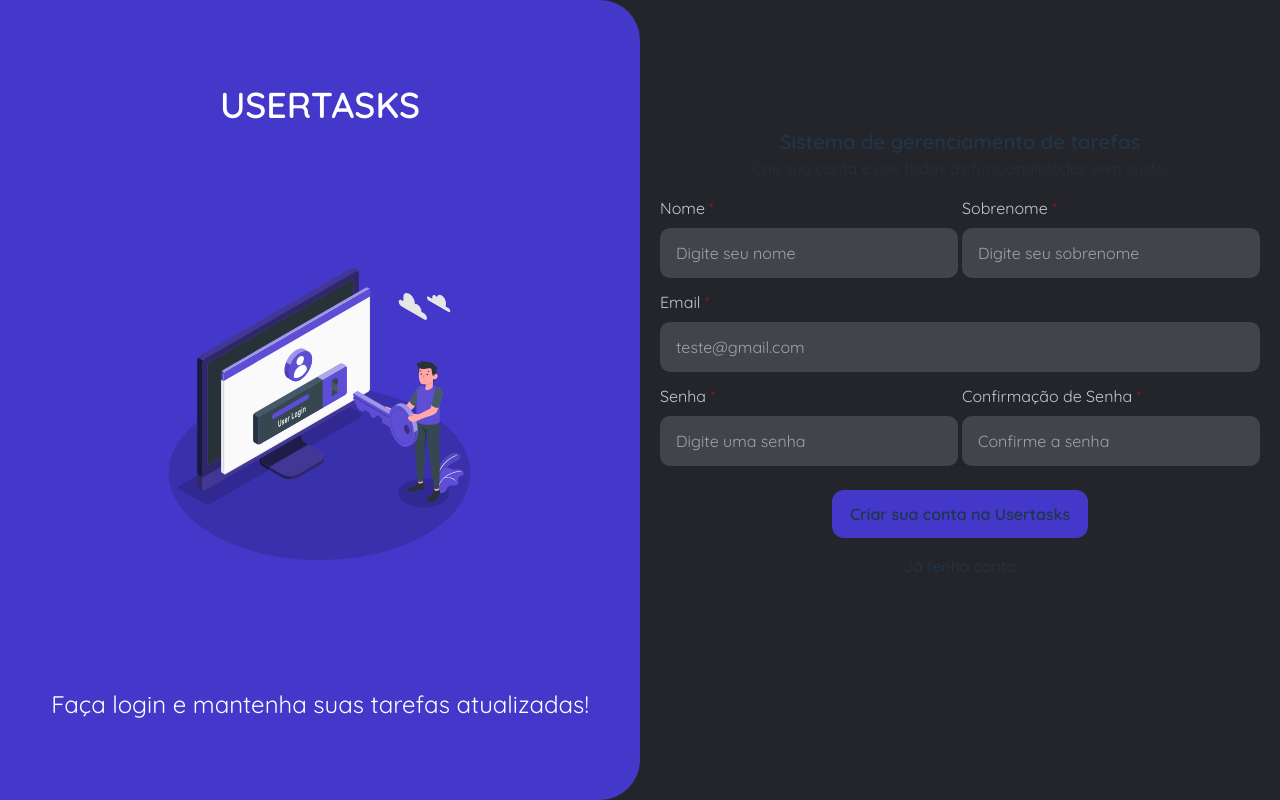
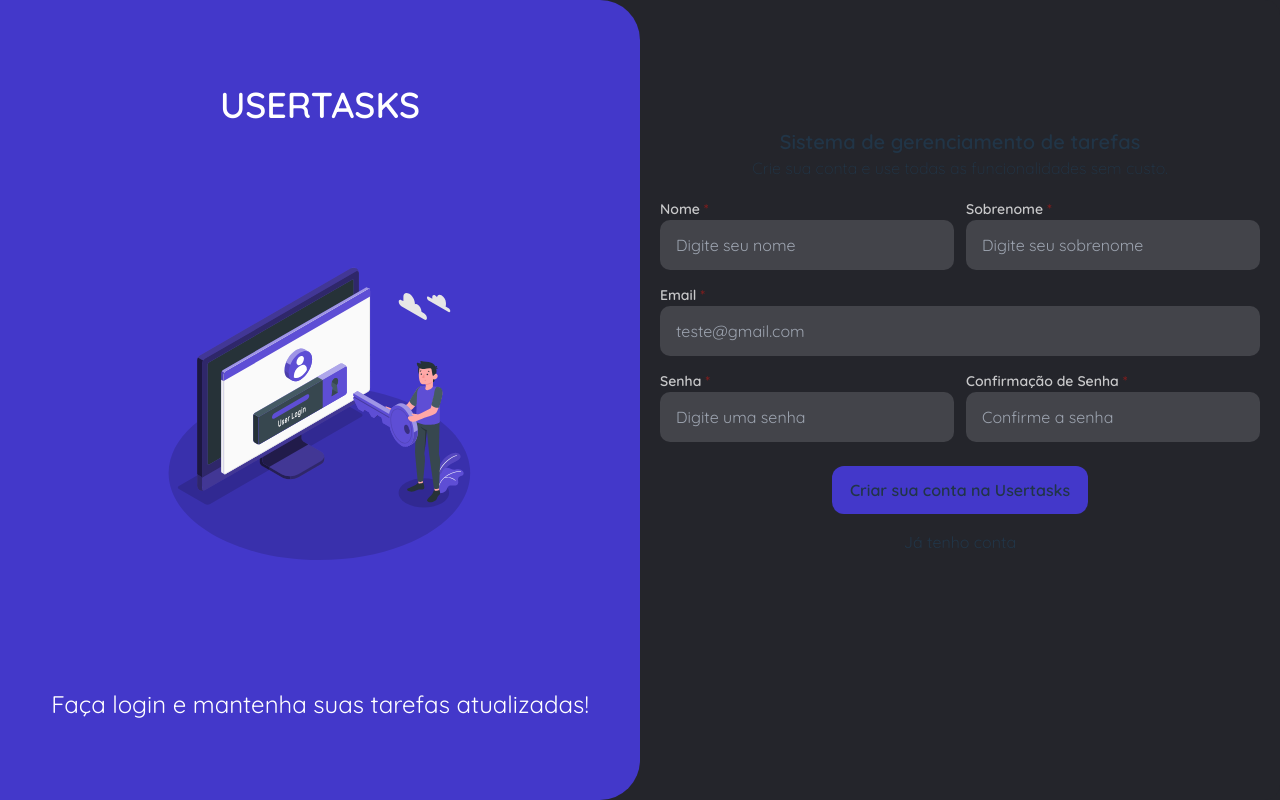
Before and after one commit to tarcisioangelo/node-vue-aws, a Vue app: page /register in a window 1280 px wide. Built offline with nearby package versions, Linux system fonts and the light colour scheme.

Commit message:
router home

```diff
--- a/src/components/Form/DefaultInputText.vue
+++ b/src/components/Form/DefaultInputText.vue
@@ -1,5 +1,5 @@
 <template>
-    <label class="text-white/75" :for="props.name">
+    <label class="text-white/75 font-semibold text-sm" :for="props.name">
         {{ props.label }}
 
         <span v-show="props.required" class="text-red-900">*</span>
@@ -45,6 +45,6 @@ const errorMessage = computed(() => {
 
 <style scoped>
 .input_default {
-    @apply w-full my-2 bg-input h-[50px] rounded-[10px] px-4 focus:bg-input-line outline-none;
+    @apply w-full mb-2 bg-input h-[50px] rounded-[10px] px-4 focus:bg-input-line outline-none;
 }
 </style>
--- a/src/components/Form/FormContainer.vue
+++ b/src/components/Form/FormContainer.vue
@@ -1,5 +1,5 @@
 <template>
-    <div class="grid grid-cols-12 gap-1">
+    <div class="grid grid-cols-12 gap-x-3 gap-y-1">
         <slot />
     </div>
 </template>
--- a/src/views/Login.vue
+++ b/src/views/Login.vue
@@ -32,7 +32,7 @@
                 <DefaultButton text="Entrar na Usertasks" />
             </div>
 
-            <p @click="$router.push('/register')" class="text-center cursor-pointer pt-4 w-auto">Já tenho conta</p>
+            <p @click="router.push('/register')" class="text-center cursor-pointer pt-4 w-auto">Já tenho conta</p>
         </form>
     </div>
 </template>
@@ -43,6 +43,7 @@ import { computed, defineComponent, reactive } from 'vue'
 import { helpers, email, required } from '@vuelidate/validators'
 import useVuelidate from '@vuelidate/core'
 import DefaultInputText from '@/components/Form/DefaultInputText.vue'
+import { useRouter } from 'vue-router'
 
 export default defineComponent({
     components: {
@@ -51,6 +52,7 @@ export default defineComponent({
         DefaultInputText,
     },
     setup() {
+        const router = useRouter()
         const userAuth = reactive({
             email: '',
             password: '',
@@ -70,13 +72,13 @@ export default defineComponent({
         const handleLogin = async () => {
             const isValid = await v$.value.$validate()
             if (isValid) {
-                console.log('Formulário válido:', userAuth)
+                router.push('/home')
             } else {
                 console.log('Formulário inválido')
             }
         }
 
-        return { userAuth, v$, handleLogin }
+        return { userAuth, router, v$, handleLogin }
     },
 })
 </script>
--- a/src/views/Register.vue
+++ b/src/views/Register.vue
@@ -121,7 +121,7 @@ export default defineComponent({
         const handleSubmit = async () => {
             const isValid = await v$.value.$validate()
             if (isValid) {
-                console.log('Formulário válido:', newUser)
+                router.push('/login')
             } else {
                 console.log('Formulário inválido')
             }
```
